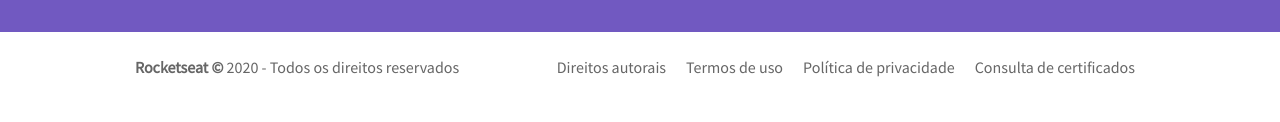
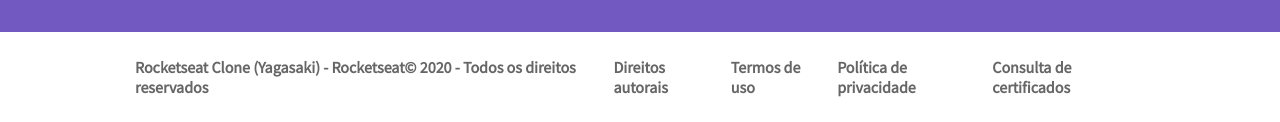
Before and after one commit to Yagasaki7K/clone-rocketseat, a plain HTML site: page index.html in a window 1280 px wide. Shown: the part 2161-2283 px from the top of the page. Drawn offline with Linux system fonts and the light colour scheme.

Commit message:
Update index.html

```diff
--- a/index.html
+++ b/index.html
@@ -153,7 +153,7 @@
 
     <div class="content">
       <div class="container">
-        <p><b>Rocketseat ©</b> 2020 - Todos os direitos reservados</p>
+        <p><b>Rocketseat Clone (Yagasaki) - <b>Rocketseat©</b> <script type="text/javascript">document.write(new Date().getFullYear());</script> - Todos os direitos reservados</p>
         <ul>
           <li>Direitos autorais</li>
           <li>Termos de uso</li>
```
